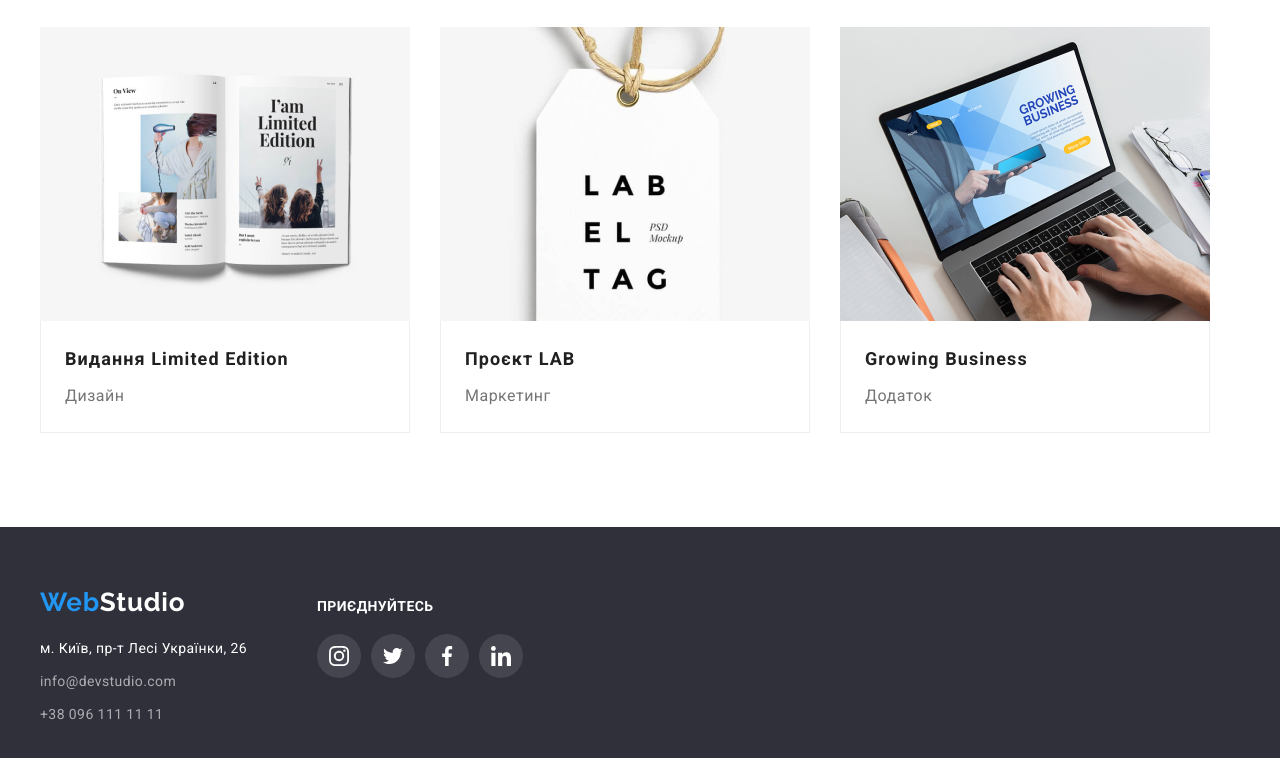
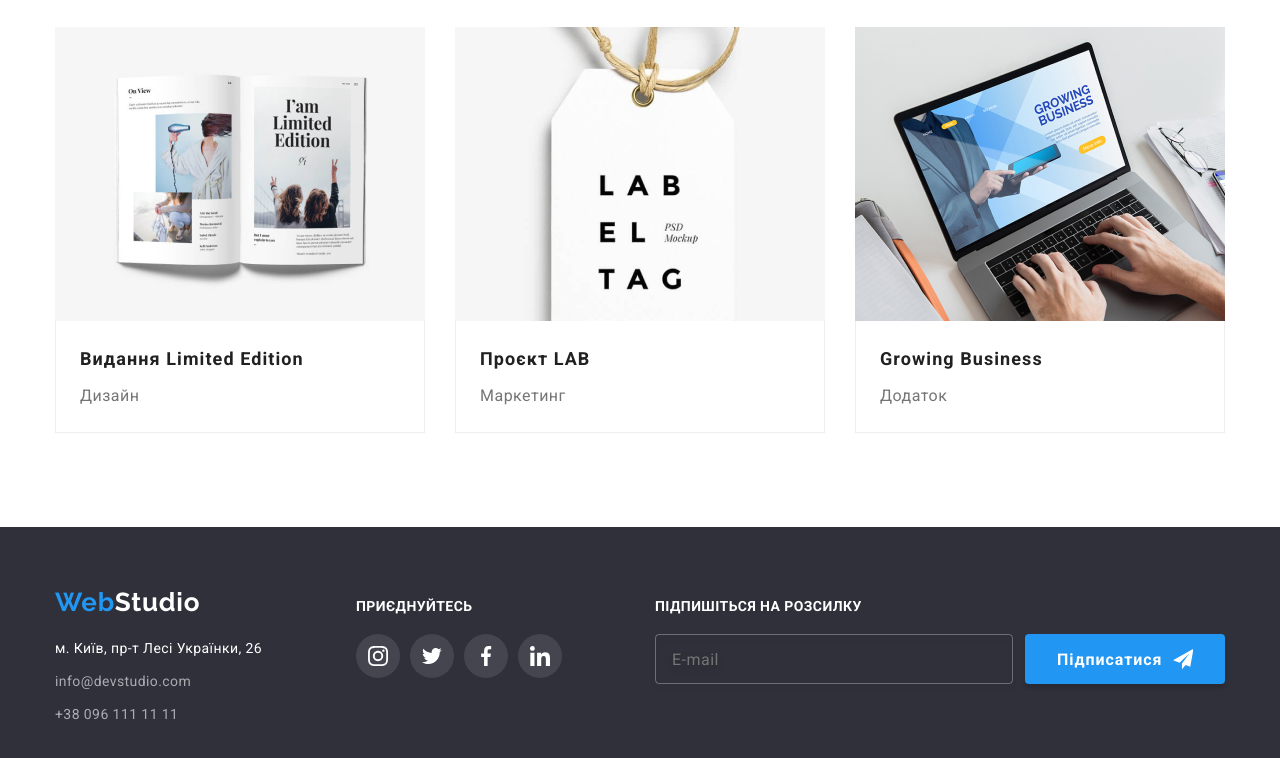
Before and after one commit to manjaa95/goit-markup-hw-06, a plain HTML site: page portfolio.html in a window 1280 px wide. Shown: the part 1108-1866 px from the top of the page. Drawn offline with nearby package versions, Linux system fonts and the light colour scheme.

Commit message:
edit end footer

```diff
--- a/portfolio.html
+++ b/portfolio.html
@@ -148,6 +148,23 @@
                         </svg>
                     </a></li>
             </ul></div>
+            <div class="footer-input">
+                <p class="footer-input-title">Підпишіться на розсилку</p>
+                <div class="input-btn"><label class="modal-label">
+                    <input
+                      type="text"
+                      class="footer-modal-input"
+                      name="user-mail"
+                      placeholder="E-mail"
+                      required
+                    />
+                  </label>
+                  <button class="footer-input-btn" type="button">Підписатися
+                    <svg class="footer-btn-icon" width="24" height="24">
+                        <use href="./images/icons.svg#icon-telegramm"></use>
+                    </svg>
+                  </button></div>
+            </div>
     </div>
     </footer>
 </body>
--- a/style/style.css
+++ b/style/style.css
@@ -41,7 +41,7 @@ button {
   }
 .container {
     width: 100%;
-max-width: 1230px;
+max-width: 1200px;
 margin-left: auto;
 margin-right: auto;
 padding-left: 15px;
@@ -274,7 +274,7 @@ padding: 27px 0;
 /* team */
 .team {
     background-color: #F5F4FA;
-    height: 648px;
+    min-height: 648px;
 }
 .team-list {
     display: flex;
@@ -487,6 +487,9 @@ margin-bottom: 50px;
 .footer-logo {
 margin-bottom: 20px;
 }
+.footer-contacts-list {
+    width: 231px;
+}
 .footer-adress-item {
     margin-bottom: 9px;
 }
@@ -562,7 +565,6 @@ margin-left: 70px;
 }
 .input-btn {
     display: flex;
-
 }
 .footer-input-title {
     font-weight: 700;
@@ -587,7 +589,13 @@ letter-spacing: 0.03em;
 margin-right: 12px;
 padding-left: 16px;
 color: rgba(255, 255, 255, 0.6);
+outline: transparent;
 background-color: transparent;
+transition: 250ms;
+    transition-timing-function: cubic-bezier(0.4, 0, 0.2, 1);
+}
+.footer-modal-input:focus {
+    border-color: var(--brand-color);
 }
 .footer-input-btn {
     display: flex;
```
